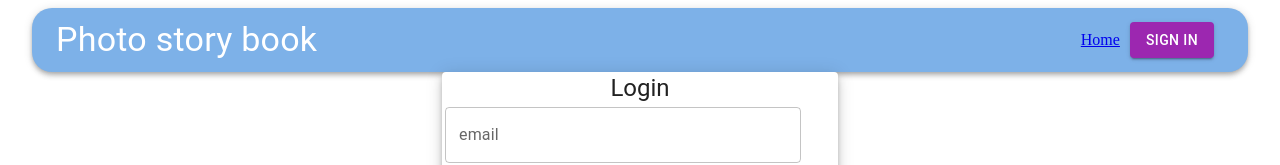
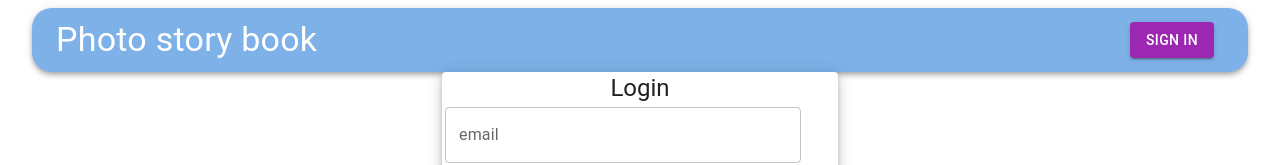
Before and after one commit to lalitghimire/photostory, a React (Create React App) app in the folder client/: page /login in a window 1280 px wide. Shown: the top 165 px of the page. Built offline with nearby package versions, Linux system fonts and the light colour scheme.

Commit message:
update items in appbar

```diff
--- a/client/src/components/Header.js
+++ b/client/src/components/Header.js
@@ -7,7 +7,7 @@ import { setLogout } from '../redux/features/authSlice';
 const Header = () => {
     const { user } = useSelector((state) => ({ ...state.authReducer }));
     const dispatch = useDispatch();
-
+    console.log('user', user);
     return (
         <AppBar
             position='static'
@@ -16,10 +16,25 @@ const Header = () => {
             {' '}
             <Toolbar>
                 <Typography variant='h4' display='flex' flexGrow={1}>
-                    Photo story book
+                    <Link style={{ textDecoration: 'none', color: 'white' }} to={'/'}>
+                        {' '}
+                        Photo story book{' '}
+                    </Link>
                 </Typography>{' '}
-                {user?.user?.email && <Typography>signed in as {`${user.user.email}`}</Typography>}
-                <Link to={'/'}> Home </Link>
+                {user?.user?.email && (
+                    <Typography variant='h6'>signed in as {`${user.user.email}`}</Typography>
+                )}
+                {user && (
+                    <Button
+                        component={Link}
+                        to='/addstory'
+                        color='secondary'
+                        variant='contained'
+                        style={{ margin: 10 }}
+                    >
+                        Add Story
+                    </Button>
+                )}
                 {user ? (
                     <Button
                         onClick={() => dispatch(setLogout())}
```
